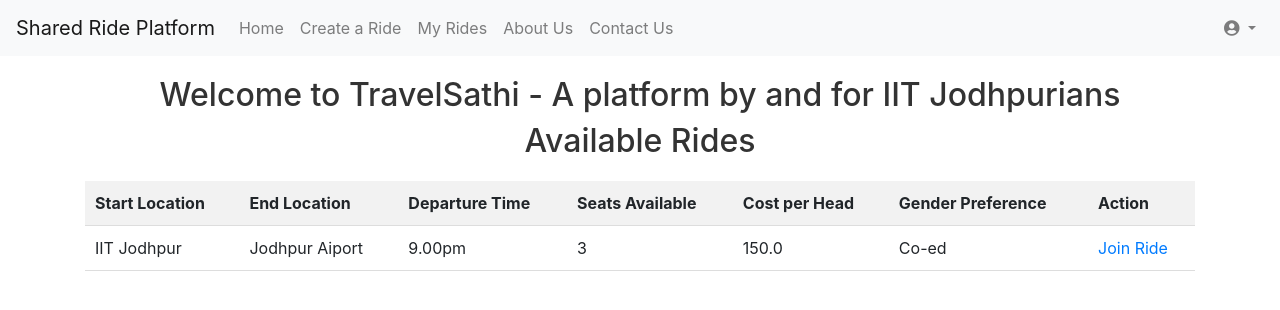
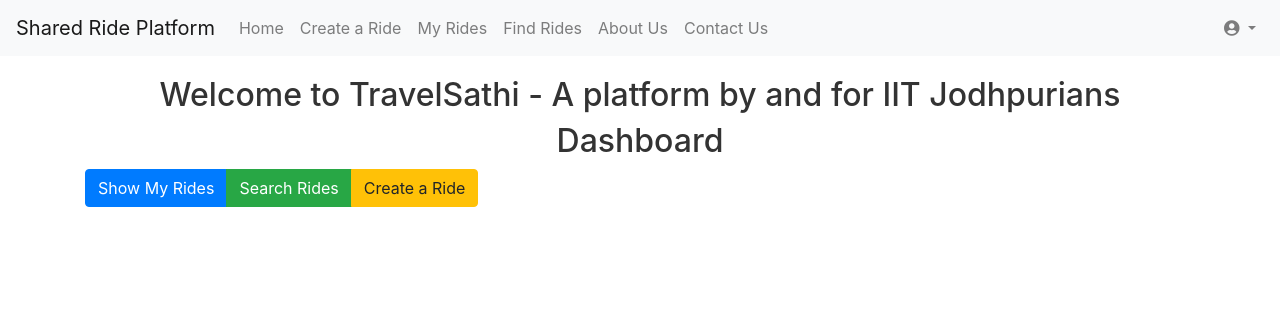
Before and after one commit to akaash897/TravelSathi-Travel-Companion-App, a Flask app: page / in a window 1280 px wide. Shown: the top 310 px of the page. Run offline with Flask 3, Linux system fonts and the light colour scheme; a user stored in the database is signed in; data comes from the database, SQL or seed files in the repository; both versions use the stored data as it was after the commit; some libraries are stand-ins or nearby versions.

Commit message:
Moved available rides to seperate page,cleaned index.html

```diff
--- a/routes.py
+++ b/routes.py
@@ -180,3 +180,14 @@
     else:
         flash('You are not joined to this ride.', 'danger')
     return redirect(url_for('joined_rides'))
+
+@app.route('/search_rides')
+@login_required
+def search_rides():
+    # Fetch rides based on gender preference
+    if current_user.gender == 'male':
+        rides = Ride.query.filter((Ride.gender_preference == 'male') | (Ride.gender_preference == 'co-ed')).all()
+    elif current_user.gender == 'female':
+        rides = Ride.query.filter((Ride.gender_preference == 'female') | (Ride.gender_preference == 'co-ed')).all()
+
+    return render_template('search_rides.html', rides=rides)
--- a/templates/base.html
+++ b/templates/base.html
@@ -21,6 +21,9 @@
                 </li>
                 <li class="nav-item">
                     <a class="nav-link" href="/joined_rides">My Rides</a>
+                </li>
+                <li class="nav-item"></li>
+                    <a class="nav-link" href="/search_rides">Find Rides</a>
                 </li>
                 <li class="nav-item">
                     <a class="nav-link" href="/about">About Us</a>
--- a/templates/index.html
+++ b/templates/index.html
@@ -22,38 +22,14 @@
     <h2>Welcome to TravelSathi - A platform by and for IIT Jodhpurians</h2>
 
     {% if current_user.is_authenticated %}
-        <h2>Available Rides</h2>
-
-        <table>
-            <tr>
-                <th>Start Location</th>
-                <th>End Location</th>
-                <th>Departure Time</th>
-                <th>Seats Available</th>
-                <th>Cost per Head</th>
-                <th>Gender Preference</th>
-                <th>Action</th>
-            </tr>
-            {% for ride in rides %}
-            <tr>
-                <td>{{ ride.start_location }}</td>
-                <td>{{ ride.end_location }}</td>
-                <td>{{ ride.departure_time }}</td>
-                <td>{{ ride.available_seats }}</td>
-                <td>{{ ride.cost_per_head }}</td>
-                <td>{{ ride.gender_preference|capitalize }}</td>
-                <td>
-                    {% if ride.available_seats > 0 %}
-                        <a href="{{ url_for('join_ride', ride_id=ride.id) }}">Join Ride</a>
-                    {% else %}
-                        <span>Ride is full</span>
-                    {% endif %}
-                </td>
-            </tr>
-            {% endfor %}
-        </table>
+        <h2>Dashboard</h2>
+        <div class="btn-group">
+            <a href="{{ url_for('joined_rides') }}" class="btn btn-primary">Show My Rides</a>
+            <a href="{{ url_for('search_rides') }}" class="btn btn-success">Search Rides</a>
+            <a href="{{ url_for('new_ride') }}" class="btn btn-warning">Create a Ride</a>
+        </div>
     {% else %}
-
+        <p>Please <a href="{{ url_for('login') }}">login</a> or <a href="{{ url_for('register') }}">register</a>.</p>
     {% endif %}
 </div>
 {% endblock %}
```
Also changed, not shown: templates/search_rides.html (added, +49 -0 lines), database.db.
